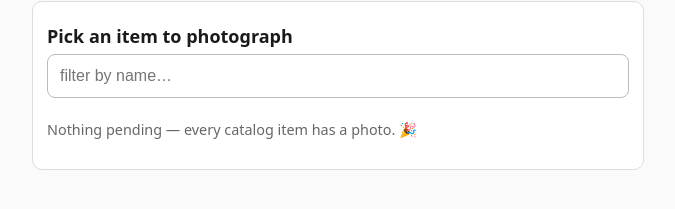
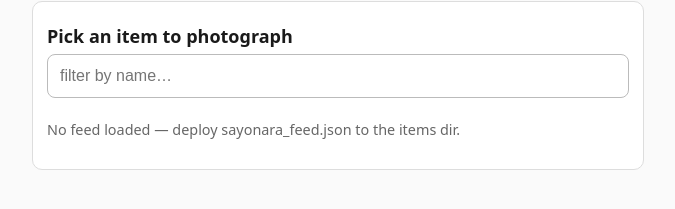
Before and after one commit to thunderrabbit/badmin.robnugen.com, a PHP site: page /sayonara/index.php in a window 1280 px wide. Shown: the part 203-412 px from the top of the page, without its empty margins (302-977 px from the left). Run offline with PHP 8.4, Linux system fonts and the light colour scheme.

Commit message:
Refine #4 list: hide already-photographed items, clearer empty state
Resolve /ai/ verbose upload slugs to feed slugs (prefix match) so items shot via /ai/ drop off the pending list, matching link_sayonara_images.pl. Distinguish 'no feed loaded' from 'all photographed'.

Co-Authored-By: Claude Opus 4.8 <noreply@anthropic.com>

```diff
--- a/sayonara/index.php
+++ b/sayonara/index.php
@@ -20,7 +20,17 @@ if (is_file(ITEMS_MANIFEST)) {
         if (is_array($row) && !empty($row['slug'])) { $uploaded[$row['slug']] = true; }
     }
 }
-$pending = array_values(array_filter($feed, fn($it) => !empty($it['slug']) && !isset($uploaded[$it['slug']])));
+$uploaded_slugs = array_keys($uploaded);
+// An item is "photographed" if an upload slug equals its slug, or starts with
+// "<slug>-". The /ai/ uploader appends descriptors (the-cosmic-war-paperback-book);
+// the #4 uploader files under the exact slug, so it matches outright.
+$photographed = function (string $slug) use ($uploaded_slugs): bool {
+    foreach ($uploaded_slugs as $u) {
+        if ($u === $slug || strncmp($u, $slug . '-', strlen($slug) + 1) === 0) { return true; }
+    }
+    return false;
+};
+$pending = array_values(array_filter($feed, fn($it) => !empty($it['slug']) && !$photographed($it['slug'])));
 $total   = count($feed);
 $done    = $total - count($pending);
 ?>
@@ -73,7 +83,12 @@ $done    = $total - count($pending);
     <label for="filter">Pick an item to photograph</label>
     <input type="search" id="filter" placeholder="filter by name…">
     <div class="list" id="list"></div>
-    <p class="muted" id="emptyNote"><?php echo $pending ? '' : 'Nothing pending — every catalog item has a photo. 🎉'; ?></p>
+    <p class="muted" id="emptyNote"><?php
+      echo $pending ? ''
+         : (empty($feed)
+              ? 'No feed loaded — deploy sayonara_feed.json to the items dir.'
+              : 'Nothing pending — every catalog item has a photo. 🎉');
+    ?></p>
   </section>
 
   <section id="captureSection" class="hidden">
```
